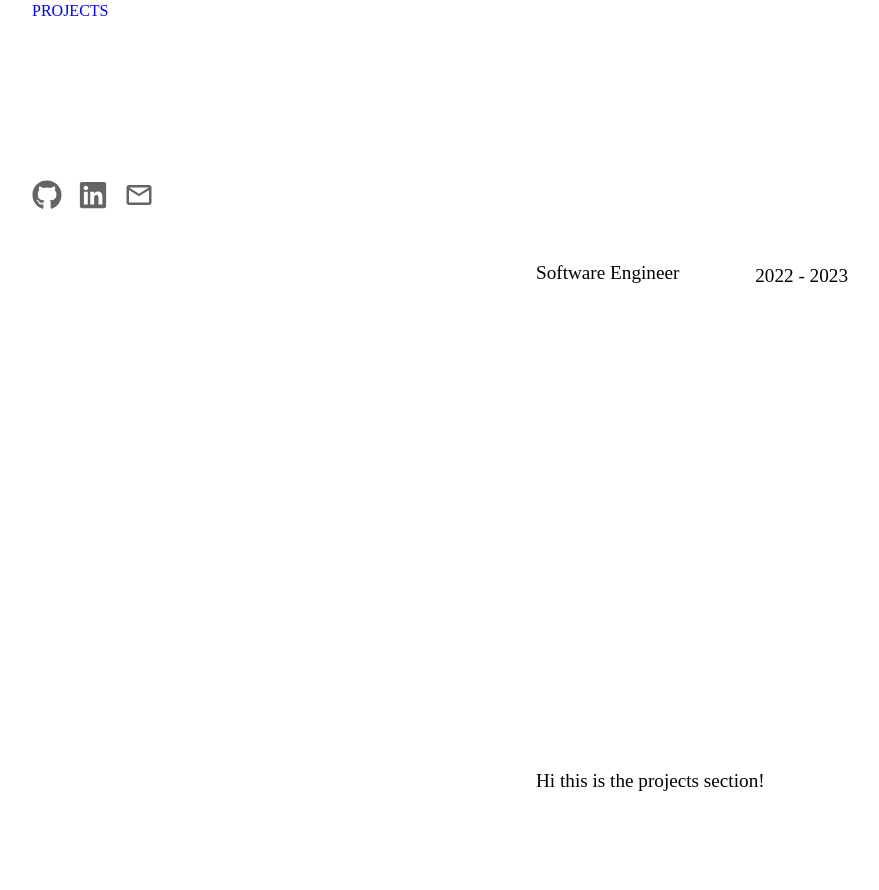
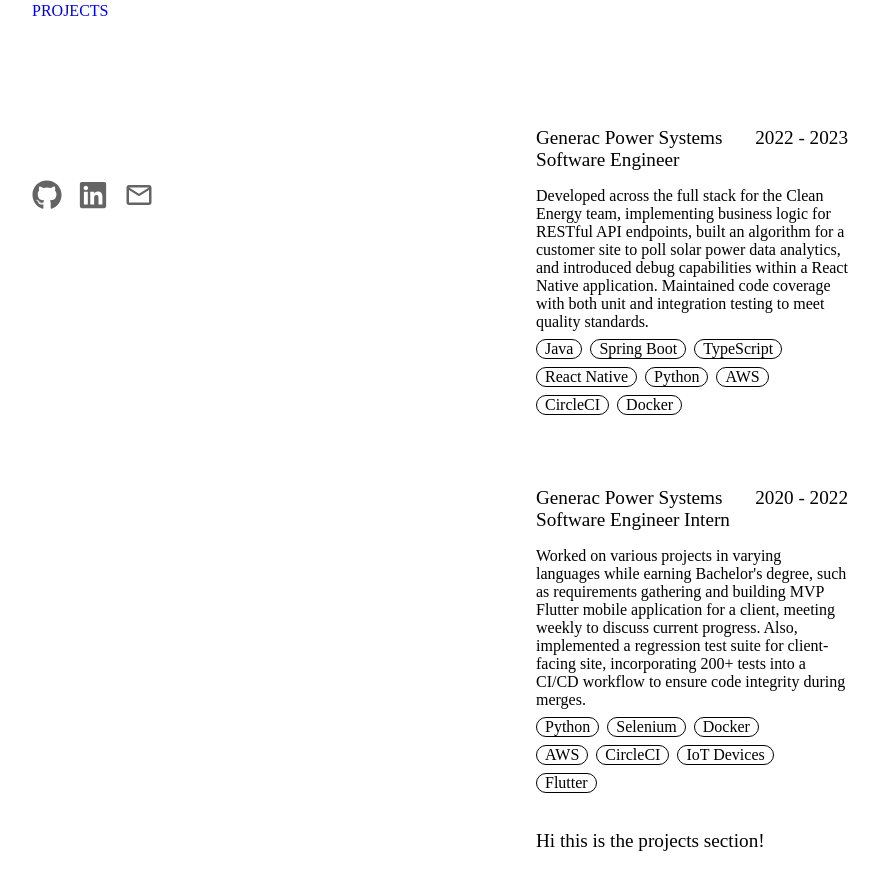
Before and after one commit to hendraustin/hendraustin.github.io, a Next.js app: page / in a window 1280 px wide. Shown: the part 360-1250 px from the top of the page, without its empty margins (104-983 px from the left). Built offline with nearby package versions, Linux system fonts and the light colour scheme.

Commit message:
Flesh out experience section, add resume pdf link

```diff
--- a/src/app/components/sections/experience.tsx
+++ b/src/app/components/sections/experience.tsx
@@ -3,10 +3,51 @@
 export default function Experience() {
   return (
     <div id="experience" className={styles.experience}>
-      <div className={styles.experience_header}>
-        <h1>Software Engineer</h1>
-        <h2>2022 - 2023</h2>
-      </div>
+      <h1>Generac Power Systems</h1>
+      <h2>2022 - 2023</h2>
+      <br />
+      <h1>Software Engineer</h1>
+      <p>
+        Developed across the full stack for the Clean Energy team, implementing business logic for
+        RESTful API endpoints, built an algorithm for a customer site to poll solar power data
+        analytics, and introduced debug capabilities within a React Native application. Maintained
+        code coverage with both unit and integration testing to meet quality standards.
+      </p>
+      <ul>
+        <li>Java</li>
+        <li>Spring Boot</li>
+        <li>TypeScript</li>
+        <li>React Native</li>
+        <li>Python</li>
+        <li>AWS</li>
+        <li>CircleCI</li>
+        <li>Docker</li>
+      </ul>
+
+      <h1>Generac Power Systems</h1>
+      <h2>2020 - 2022</h2>
+      <br />
+      <h1>Software Engineer Intern</h1>
+      <p>
+        Worked on various projects in varying languages while earning Bachelor's degree, such as
+        requirements gathering and building MVP Flutter mobile application for a client, meeting
+        weekly to discuss current progress. Also, implemented a regression test suite for
+        client-facing site, incorporating 200+ tests into a CI/CD workflow to ensure code integrity
+        during merges.
+      </p>
+      <ul>
+        <li>Python</li>
+        <li>Selenium</li>
+        <li>Docker</li>
+        <li>AWS</li>
+        <li>CircleCI</li>
+        <li>IoT Devices</li>
+        <li>Flutter</li>
+      </ul>
+
+      <a href="../static/resume.pdf" target="_blank" rel="noopener noreferrer">
+        View Full Resume
+      </a>
     </div>
   );
 }
--- a/src/app/components/sections/sections.module.css
+++ b/src/app/components/sections/sections.module.css
@@ -1,40 +1,70 @@
 .about {
-    height: 33%;
+    height: 25%;
     font-size: 1.2rem;
     top: 0;
 }
 
 .experience {
-    height: 33%;
-    font-size: 1.2rem;
+    height: 45%;
     top: 0;
+    box-sizing: border-box;
+    list-style-type: none;
+    overflow: hidden;
+    background: transparent;
+    padding-right: 5rem;
 }
 
-.experience {
-    box-sizing: border-box;
-    list-style-type: none;
-}
-
-.experience_header {
-    overflow: hidden;
-    background: transparent;
-}
-
-.experience_header h1 {
-    float: left;
+.experience h1,
+.experience h2 {
+    margin: 0;
+    padding: 0;
     color: #000000;
     text-decoration: none;
     font-weight: normal;
     font-size: 1.2rem;
 }
 
-.experience_header h2 {
+.experience h1 {
+    float: left;
+}
+
+.experience h2 {
     float: right;
-    color: #000000;
+}
+
+.experience br {
+    clear: both;
+}
+
+.experience p {
+    margin: 0;
+    padding: 0;
+    clear: both;
+    padding-top: 1rem;
+}
+
+.experience ul {
+    display: flex;
+    flex-wrap: wrap;
+    list-style-type: none;
+    padding: 0;
+    margin-top: 0.5rem;
+    padding-right: 3.5rem;
+    padding-bottom: 3rem;
+}
+
+.experience li {
+    border: 1px solid black;
+    border-radius: 10px;
+    margin-right: 0.5rem;
+    margin-bottom: 0.5rem;
+    padding-left: 0.5rem;
+    padding-right: 0.5rem;
+}
+
+.experience a {
     text-decoration: none;
-    font-weight: normal;
     font-size: 1.2rem;
-    padding-right: 5rem;
 }
 
 .projects {
```
Also changed, not shown: 1 other file (tests, documents, lock files or other folders).
